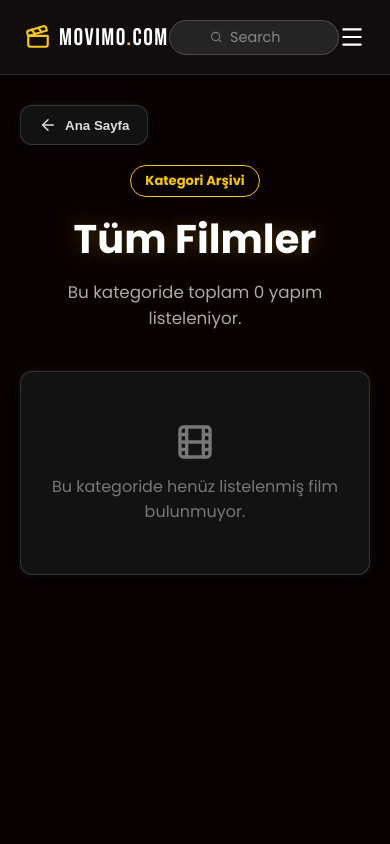
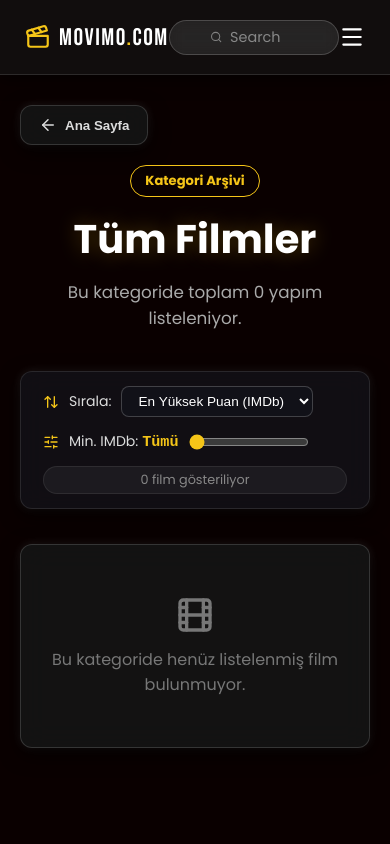
Before and after one commit to NilaySuzer/movimo, a React (Vite) app in the folder frontend/: page /category/1 in a window 390 px wide. Shown: the top 844 px of the page. Built offline with nearby package versions, Linux system fonts and the light colour scheme.

Commit message:
kategori sayfalarına filtreleme ve sıralama özelliği eklendi.

```diff
--- a/frontend/src/pages/CategoryPage.jsx
+++ b/frontend/src/pages/CategoryPage.jsx
@@ -1,6 +1,6 @@
-import React from 'react';
+import React, { useState, useMemo } from 'react';
 import { useParams, Link, useNavigate } from 'react-router-dom';
-import { ArrowLeft, Star, Film } from 'lucide-react';
+import { ArrowLeft, Star, Film, ArrowUpDown, SlidersHorizontal } from 'lucide-react';
 import { movies } from '../data/moviesData';
 import { categories } from '../data/categoriesData';
 import '../styles/categoryPage.css';
@@ -9,10 +9,37 @@ export default function CategoryPage() {
   const { categoryId } = useParams();
   const navigate = useNavigate();
 
-  const category = categories.find((c) => c.id === categoryId);
-  const categoryMovies = movies.filter((m) => m.category === categoryId);
+  // Sıralama ve Filtreleme State'leri
+  const [sortBy, setSortBy] = useState('rating-desc');
+  const [minRating, setMinRating] = useState(0);
 
+  const category = (categories || []).find((c) => c.id === categoryId);
   const themeColor = category?.color || '#f5c518';
+
+  // 1. Kategori filmlerini güvenli çekme
+  const categoryMovies = useMemo(() => {
+    return (movies || []).filter(
+      (m) => m?.category?.toLowerCase() === categoryId?.toLowerCase()
+    );
+  }, [categoryId]);
+
+  // 2. Sıralama ve Puan Filtreleme Mantığı
+  const filteredMovies = useMemo(() => {
+    return categoryMovies
+      .filter((m) => (parseFloat(m?.imdb) || 0) >= minRating)
+      .sort((a, b) => {
+        if (sortBy === 'rating-desc') {
+          return (parseFloat(b?.imdb) || 0) - (parseFloat(a?.imdb) || 0);
+        }
+        if (sortBy === 'year-desc') {
+          return (parseInt(b?.year) || 0) - (parseInt(a?.year) || 0);
+        }
+        if (sortBy === 'title-asc') {
+          return (a?.title || '').localeCompare(b?.title || '');
+        }
+        return 0;
+      });
+  }, [categoryMovies, sortBy, minRating]);
 
   return (
     <div className="category-page-wrapper">
@@ -27,13 +54,54 @@ export default function CategoryPage() {
         <span className="category-badge" style={{ borderColor: themeColor, color: themeColor }}>
           Kategori Arşivi
         </span>
-        <h1 style={{ textShadow: `0 0 20px ${themeColor}44` }}>{category ? category.name : 'Tüm Filmler'}</h1>
+        <h1 style={{ textShadow: `0 0 20px ${themeColor}44` }}>
+          {category ? category.name : 'Tüm Filmler'}
+        </h1>
         <p>Bu kategoride toplam {categoryMovies.length} yapım listeleniyor.</p>
       </header>
 
+      {/* FİLTRELEME & SIRALAMA ÇUBUĞU */}
+      <div className="catalog-controls-bar glass-panel">
+        <div className="control-group">
+          <ArrowUpDown size={16} color={themeColor} />
+          <label htmlFor="sort-select">Sırala:</label>
+          <select
+            id="sort-select"
+            value={sortBy}
+            onChange={(e) => setSortBy(e.target.value)}
+            className="cinema-select"
+          >
+            <option value="rating-desc">En Yüksek Puan (IMDb)</option>
+            <option value="year-desc">En Yeni Yapımlar</option>
+            <option value="title-asc">Alfabetik (A-Z)</option>
+          </select>
+        </div>
+
+        <div className="control-group slider-group">
+          <SlidersHorizontal size={16} color={themeColor} />
+          <label>
+            Min. IMDb: <strong className="rating-val-badge" style={{ color: themeColor }}>{minRating > 0 ? `${minRating}+` : 'Tümü'}</strong>
+          </label>
+          <input
+            type="range"
+            min="0"
+            max="9"
+            step="0.5"
+            value={minRating}
+            onChange={(e) => setMinRating(parseFloat(e.target.value))}
+            className="cinema-slider"
+            style={{ accentColor: themeColor }}
+          />
+        </div>
+
+        <span className="results-badge">
+          {filteredMovies.length} film gösteriliyor
+        </span>
+      </div>
+
       <main className="category-movies-grid">
-        {categoryMovies.length > 0 ? (
-          categoryMovies.map((movie) => (
+        {filteredMovies.length > 0 ? (
+          filteredMovies.map((movie) => (
             <Link to={`/movie/${movie.slug}`} key={movie.slug} className="cat-movie-card glass-panel">
               <div className="card-img-wrap">
                 <img src={movie.poster} alt={movie.title} />
@@ -43,19 +111,32 @@ export default function CategoryPage() {
               </div>
               <div className="card-meta">
                 <h4>{movie.title}</h4>
-                <span className="genre-tag" style={{ color: themeColor }}>{category?.name}</span>
+                <span className="genre-tag" style={{ color: themeColor }}>
+                  {category?.name || movie.category}
+                </span>
               </div>
             </Link>
           ))
         ) : (
           <div className="empty-category glass-panel">
             <Film size={40} color="#777" />
-            <p>Bu kategoride henüz listelenmiş film bulunmuyor.</p>
+            <p>
+              {categoryMovies.length > 0
+                ? 'Seçilen kriterlere uygun film bulunamadı.'
+                : 'Bu kategoride henüz listelenmiş film bulunmuyor.'}
+            </p>
+            {categoryMovies.length > 0 && (
+              <button
+                onClick={() => setMinRating(0)}
+                className="reset-filter-btn"
+                style={{ backgroundColor: themeColor }}
+              >
+                Filtreyi Sıfırla
+              </button>
+            )}
           </div>
         )}
       </main>
-
-
     </div>
   );
 }
--- a/frontend/src/styles/categoryPage.css
+++ b/frontend/src/styles/categoryPage.css
@@ -119,3 +119,101 @@
   align-items: center;
   gap: 12px;
 }
+/* ================= KATALOG FİLTRE VE SIRALAMA ÇUBUĞU ================= */
+/* ================= FİLTRE VE SIRALAMA KONTROL PANELİ ================= */
+.catalog-controls-bar {
+  display: flex;
+  align-items: center;
+  justify-content: flex-start;
+  gap: 24px;
+  padding: 14px 22px;
+  margin: 10px auto 35px auto;
+  max-width: 1200px;
+  background: rgba(20, 20, 28, 0.7);
+  backdrop-filter: blur(12px);
+  -webkit-backdrop-filter: blur(12px);
+  border: 1px solid rgba(255, 255, 255, 0.1);
+  border-radius: 12px;
+  flex-wrap: wrap;
+  box-sizing: border-box;
+}
+
+.control-group {
+  display: flex;
+  align-items: center;
+  gap: 10px;
+  color: #ddd;
+  font-size: 0.88rem;
+  font-weight: 500;
+}
+
+.cinema-select {
+  background: #111118;
+  color: #fff;
+  border: 1px solid rgba(255, 255, 255, 0.2);
+  padding: 6px 12px;
+  border-radius: 8px;
+  outline: none;
+  font-size: 0.85rem;
+  cursor: pointer;
+}
+
+.cinema-select:focus {
+  border-color: #f5c518;
+}
+
+.slider-group {
+  display: flex;
+  align-items: center;
+  gap: 10px;
+}
+
+.rating-val-badge {
+  font-family: monospace;
+  font-size: 0.95rem;
+}
+
+.cinema-slider {
+  cursor: pointer;
+  width: 120px;
+}
+
+.results-badge {
+  margin-left: auto;
+  color: #888;
+  font-size: 0.8rem;
+  background: rgba(255, 255, 255, 0.05);
+  padding: 4px 10px;
+  border-radius: 20px;
+  border: 1px solid rgba(255, 255, 255, 0.08);
+}
+
+.reset-filter-btn {
+  margin-top: 14px;
+  color: #000;
+  border: none;
+  padding: 8px 18px;
+  border-radius: 8px;
+  font-weight: 700;
+  cursor: pointer;
+  transition:
+    transform 0.2s ease,
+    opacity 0.2s ease;
+}
+
+.reset-filter-btn:hover {
+  transform: scale(1.03);
+  opacity: 0.95;
+}
+
+@media (max-width: 768px) {
+  .catalog-controls-bar {
+    flex-direction: column;
+    align-items: stretch;
+    gap: 14px;
+  }
+  .results-badge {
+    margin-left: 0;
+    text-align: center;
+  }
+}
```
